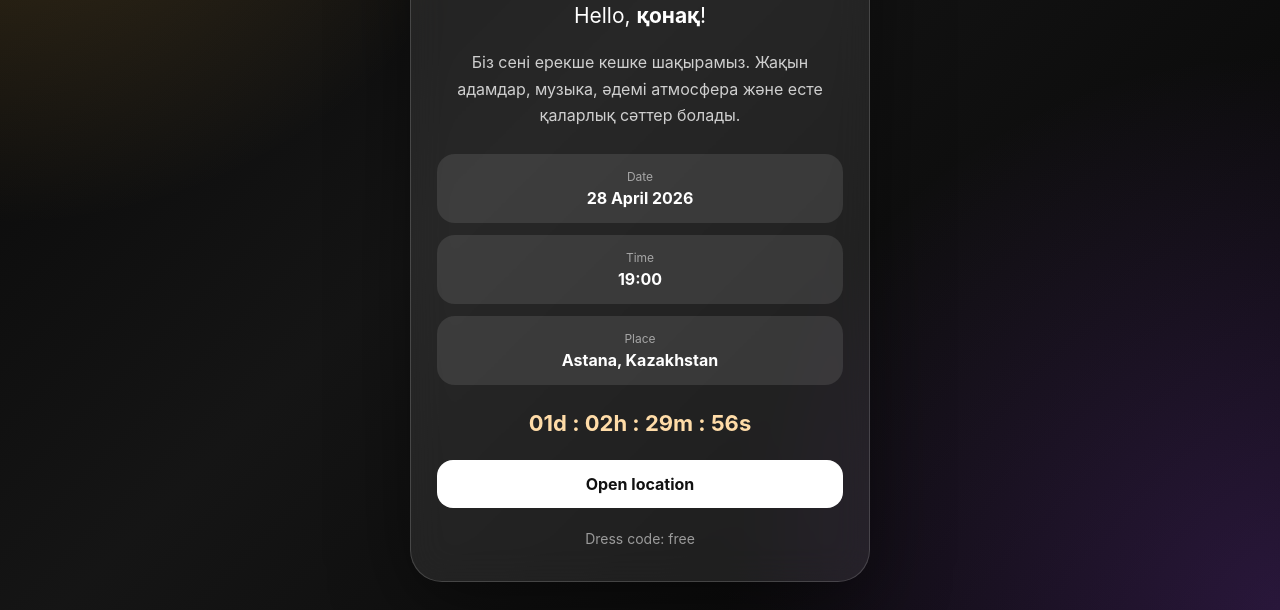
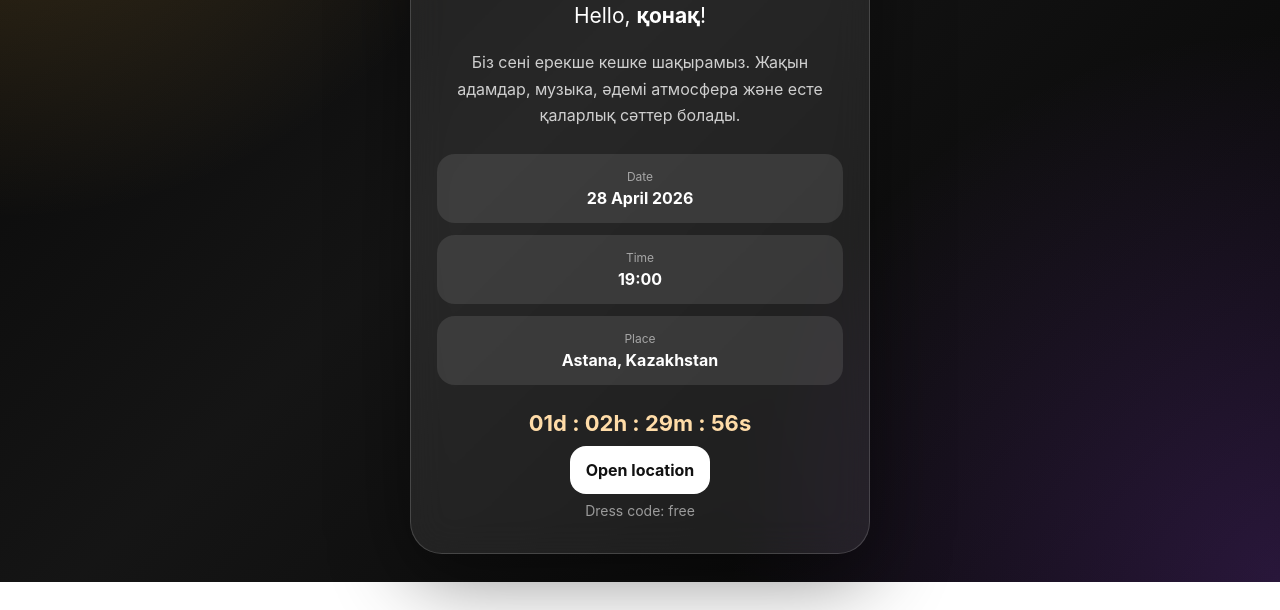
Before and after one commit to Seniordelacur/volunteers-invite, a plain HTML site: page index.html in a window 1280 px wide. Shown: the part 331-941 px from the top of the page. After the commit the page ends 913 px from the top, so only its background shows below. Drawn offline with Linux system fonts and the light colour scheme.

Commit message:
Update style.css

```diff
--- a/style.css
+++ b/style.css
@@ -95,8 +95,7 @@ h1 span {
 }
 
 .buttons {
-  display: flex;
-  gap: 12px;
+  display: block;
 }
 
 .btn {
```
